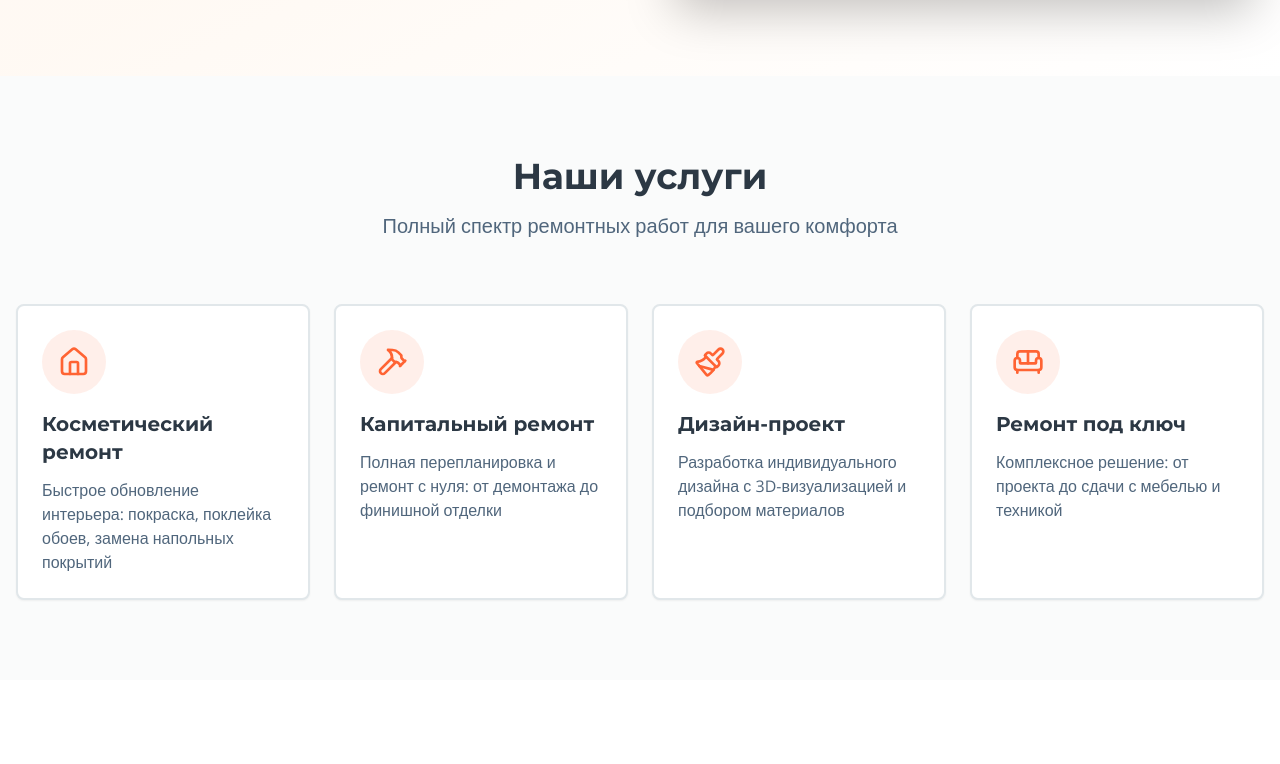
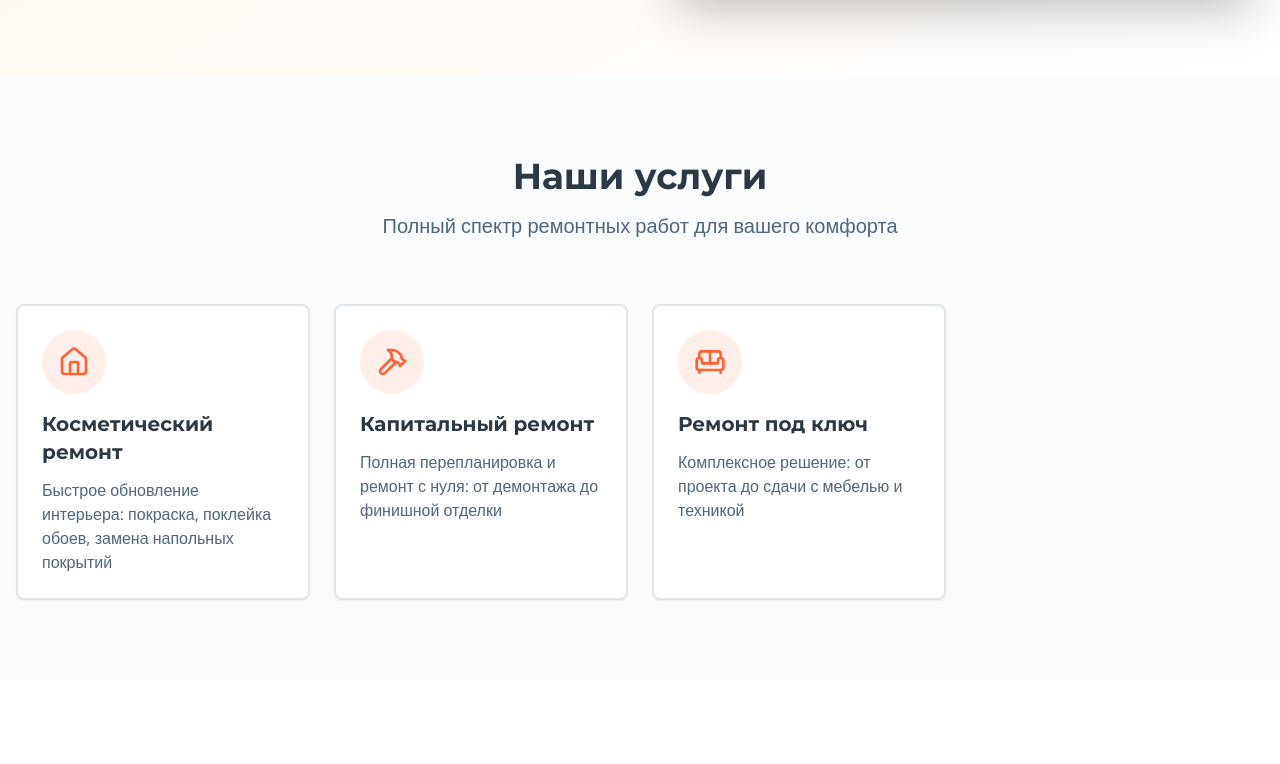
Before and after one commit to pr-poehali-dev/apartment-renovation-site, a React (Vite) app: page / in a window 1280 px wide. Shown: the part 582-1346 px from the top of the page. Built offline with nearby package versions, Linux system fonts and the light colour scheme.

Commit message:
Удалить вкладку "Дизайн проект"

```diff
--- a/src/pages/Index.tsx
+++ b/src/pages/Index.tsx
@@ -18,11 +18,6 @@ const Index = () => {
       icon: 'Hammer',
       title: 'Капитальный ремонт',
       description: 'Полная перепланировка и ремонт с нуля: от демонтажа до финишной отделки'
-    },
-    {
-      icon: 'Paintbrush',
-      title: 'Дизайн-проект',
-      description: 'Разработка индивидуального дизайна с 3D-визуализацией и подбором материалов'
     },
     {
       icon: 'Sofa',
```
